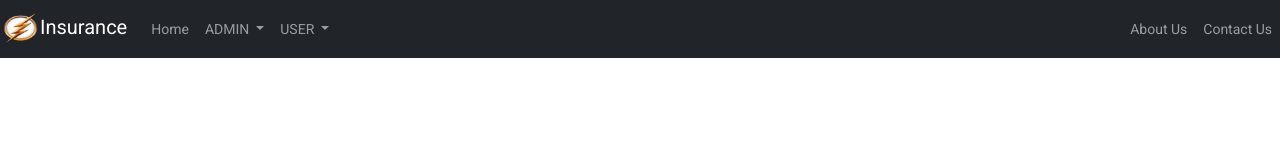
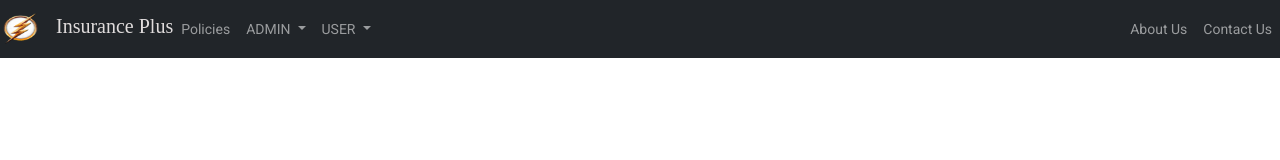
Before and after one commit to hrishi12145/Insurance-Policy-Management-Front-End, an Angular app: page /index in a window 1280 px wide. Shown: the top 160 px of the page. Built offline with nearby package versions, Linux system fonts and the light colour scheme.

Commit message:
Front-End updated

```diff
--- a/src/app/components/template/user-template/user-template.component.html
+++ b/src/app/components/template/user-template/user-template.component.html
@@ -12,8 +12,8 @@
     <span
       ><img src="assets/imgs/flash-logo-png.png" width="40" height="32"
     /></span>
-    <span class="logo">Insurance</span>
   </a>
+  <h2 style="margin-bottom: 1.4mm ; color: rgb(224, 220, 220);font-family: 'Arial Narrow Bold';text-transform: capitalize;">Insurance Plus</h2>
   <button
     type="button"
     class="navbar-toggler"
@@ -27,7 +27,7 @@
   <div class="collapse navbar-collapse" id="navbarUser">
     <ul class="navbar-nav mr-auto">
       <li class="nav-item">
-        <a href="/home" class="nav-link">Home</a>
+        <a href="/home" class="nav-link">Policies</a>
       </li>
     </ul>
     <!--
@@ -193,8 +193,8 @@
     <span
       ><img src="assets/imgs/flash-logo-png.png" width="40" height="32"
     /></span>
-    <span class="logo">Insurance</span>
   </a>
+  <h2 style="margin-bottom: 1.4mm ; color: rgb(224, 220, 220);font-family: 'Arial Narrow Bold';text-transform: capitalize;">Insurance Plus</h2>
   <button
     type="button"
     class="navbar-toggler"
--- a/src/app/components/user/home/home.component.html
+++ b/src/app/components/user/home/home.component.html
@@ -23,12 +23,14 @@
     <div class="card-deck">
       <div class="card" style="width: 18rem" *ngFor="let item of obs | async">
         <div class="custom-brand">
-          <span class="glyphicon glyphicon-picture"></span>
+         <!-- <span class="glyphicon glyphicon-picture" ></span> -->
+         <span>
+          <img src="assets/imgs/blue-hands-logo.png" width="100" height="100">
+         </span>
         </div>
         <div class="card-body">
-          <h4 class="card-title">{{ item.policyName }}</h4>
-          <p class="card-text">{{ item.description }}</p>
-          <p class="card-text">Rs {{ item.price }} /-</p>
+          <h4 class="card-title" style="text-align: center; color: #0053ee">{{ item.policyName }}</h4>
+          <p class="card-text" style="text-align: center;">Rs {{ item.price }} /-</p>
           <a
             class="btn btn-primary btn-custom-link"
             (click)="purchasePolicy(item)"
```
Also changed, not shown: src/assets/imgs/blue-hands-logo.png (added).
